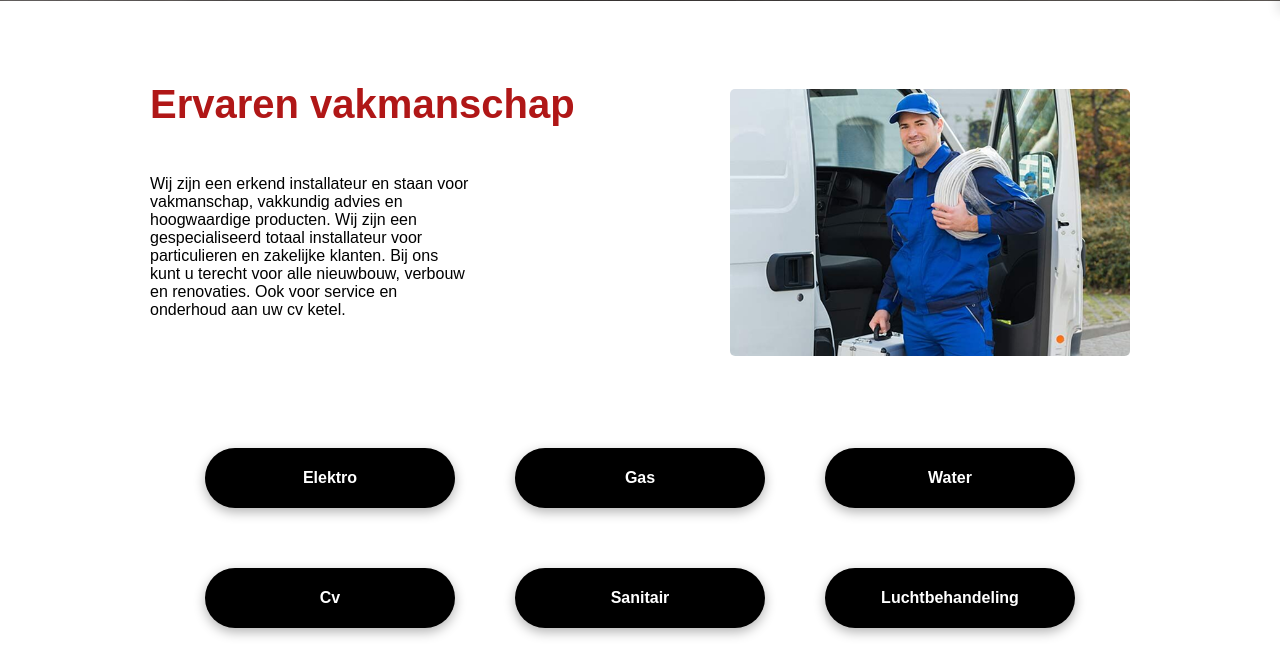
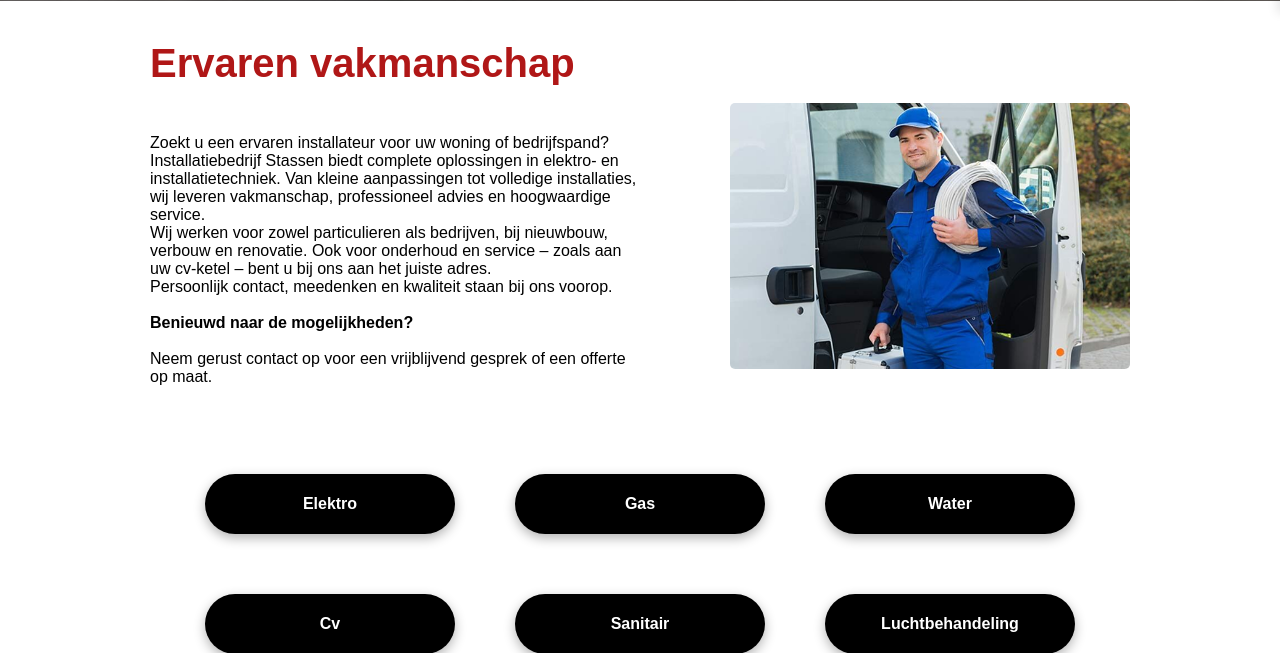
Before and after one commit to Parisxx/installatiebedrijf, a PHP site: page / in a window 1280 px wide. Shown: the part 787-1440 px from the top of the page. Run offline with PHP 8.4, Linux system fonts and the light colour scheme; data that the repository does not hold is empty.

Commit message:
refactor: foto's toegevoegd en texten aangepast

```diff
--- a/index.css
+++ b/index.css
@@ -234,7 +234,7 @@
 .content-text p {
     font-size: 1rem;
     color: #000000;
-    width: 20rem;
+
     margin-left: 5rem;
 
 }
--- a/index.php
+++ b/index.php
@@ -84,10 +84,18 @@
     <div class="content-section">
         <div class="content-text">
             <h2>Ervaren vakmanschap</h2>
-            <p>Wij zijn een erkend installateur en staan voor vakmanschap, vakkundig advies en hoogwaardige producten.
-                Wij zijn een gespecialiseerd totaal installateur voor particulieren en zakelijke klanten.
-                Bij ons kunt u terecht voor alle nieuwbouw, verbouw en renovaties.
-                Ook voor service en onderhoud aan uw cv ketel. </p>
+            <p> Zoekt u een ervaren installateur voor uw woning of bedrijfspand? Installatiebedrijf Stassen biedt complete oplossingen in elektro- en installatietechniek. Van kleine aanpassingen tot volledige installaties, wij leveren vakmanschap, professioneel advies en hoogwaardige service.
+                <br>
+                Wij werken voor zowel particulieren als bedrijven, bij nieuwbouw, verbouw en renovatie. Ook voor onderhoud en service – zoals aan uw cv-ketel – bent u bij ons aan het juiste adres.
+                <br>
+                Persoonlijk contact, meedenken en kwaliteit staan bij ons voorop.
+                <br>
+                <br>
+                <strong>Benieuwd naar de mogelijkheden?</strong>
+                <br>
+                <br>
+                Neem gerust contact op voor een vrijblijvend gesprek of een offerte op maat.
+            </p>
         </div>
         <div class="content-image">
             <img src="src/img/men_blue.png" alt="Description of the image" class="service-img">
--- a/services.php
+++ b/services.php
@@ -84,7 +84,7 @@
     <div class="service-container">
         <h1><?php echo htmlspecialchars($service['title']); ?></h1>
         <img src="src/img/<?php echo htmlspecialchars($service['image']); ?>" alt="<?php echo htmlspecialchars($service['title']); ?>" class="service-img">
-        <p><?php echo nl2br(htmlspecialchars($service['description'])); ?></p>
+        <p><?php echo nl2br($service['description']); ?></p>
     </div>
 
     <!-- Footer -->
```
Also changed, not shown: form.php (+7 -7 lines), src/img/bad_1.jpg (added), src/img/bad_2.jpg (added), src/img/bad_3.jpg (added), src/img/dak_1.jpg (added), src/img/dak_2.jpg (added), src/img/vloerverwarming_1.jpg (added), src/img/vloerverwarming_2.jpg (added).
